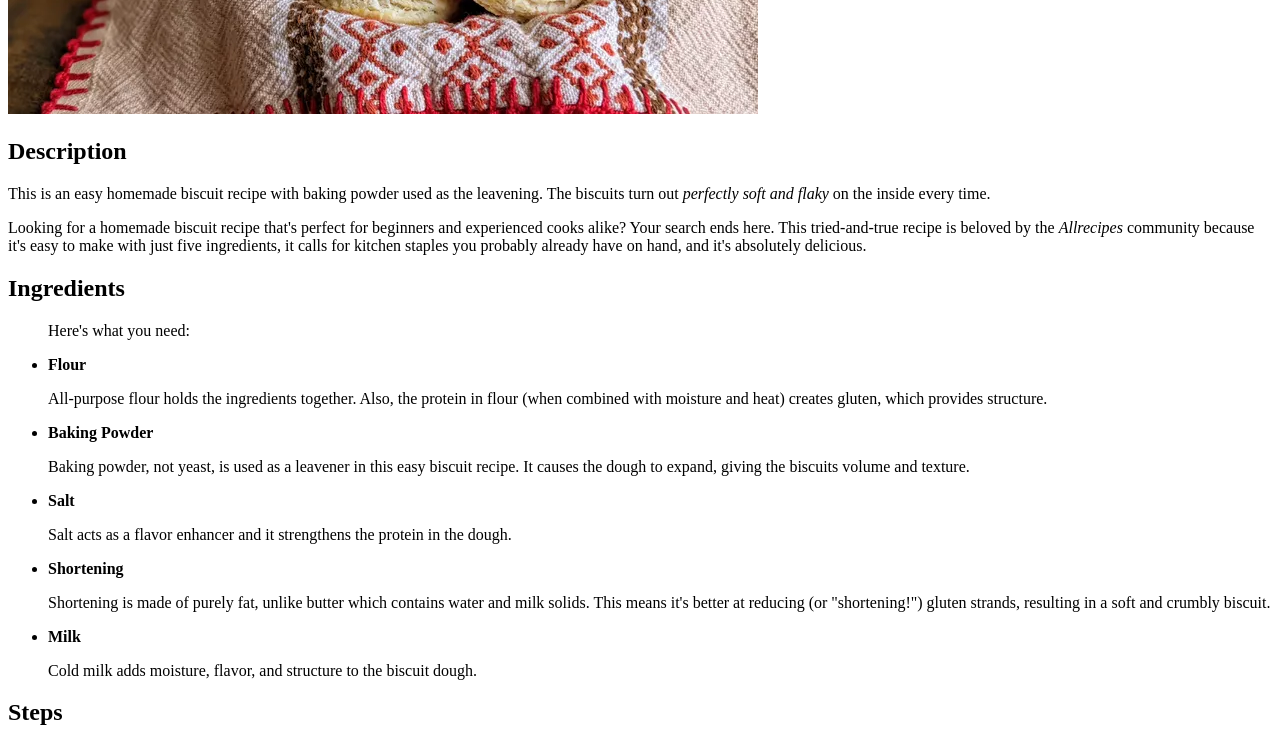
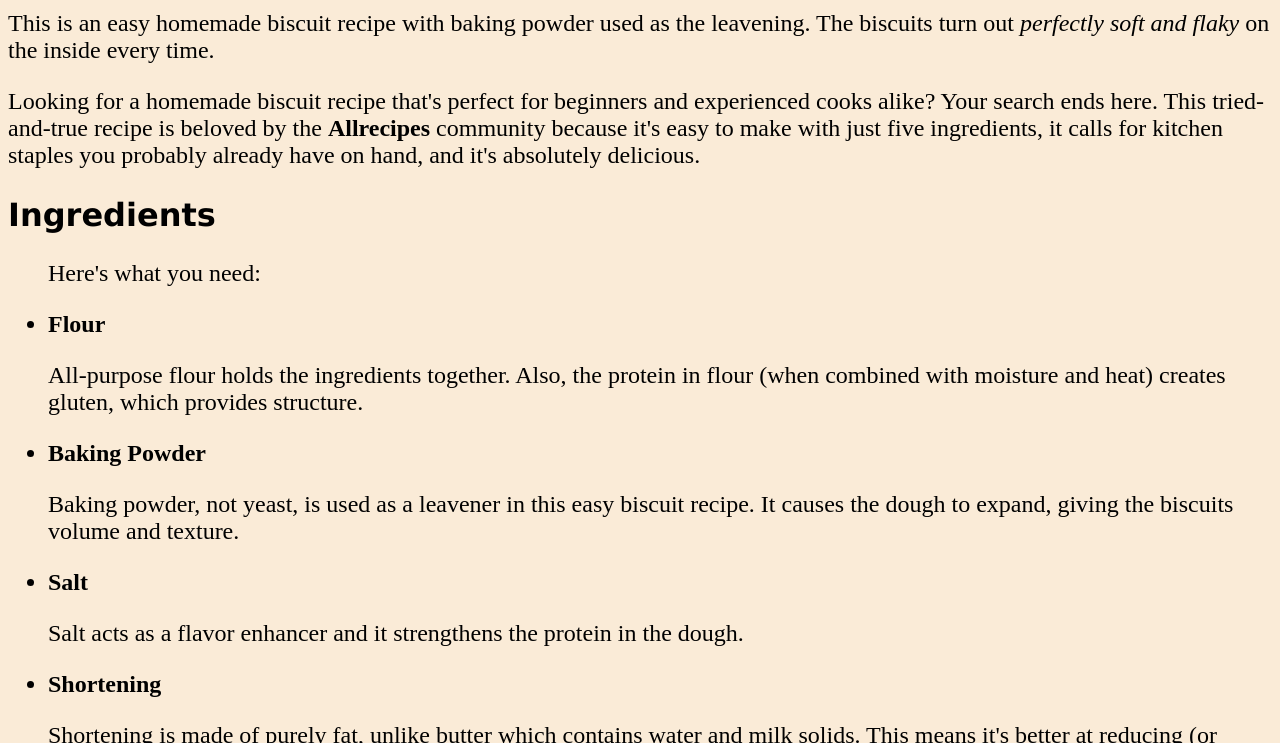
Before and after one commit to b1tnick/odin-recipes, a plain HTML site: page recipes/biscuit.html in a window 1280 px wide. Shown: the part 529-1272 px from the top of the page. Drawn offline with Linux system fonts and the light colour scheme.

Commit message:
Fix syntax & code readability

```diff
--- a/recipes/biscuit.html
+++ b/recipes/biscuit.html
@@ -1,19 +1,23 @@
 <!DOCTYPE html>
 
 <html lang="en" />
+
 <head>
   <meta charset="utf-8" />
+  <meta name="viewport" content="width=device-width initial-scale="1.0" />
+  <link rel="stylesheet" href="../style.css" />
   <title>Biscuit Recipe</title>
 </head>
 
 <body>
-  <h1>Basic Biscuit</h1>
+  <h1 class="recipe-title">Basic Biscuit</h1>
   <img
+    class="recipe-thumbnail"
     src="../images/basic-biscuit-cooked.webp"
     alt="An image of a cooked basic biscuit"
   />
 
-  <h2>Description</h2>
+  <h2 class="recipe-headers">Description</h2>
 
   <p>
     This is an easy homemade biscuit recipe with baking powder used as the
@@ -23,12 +27,12 @@
   <p>
     Looking for a homemade biscuit recipe that's perfect for beginners and
     experienced cooks alike? Your search ends here. This tried-and-true recipe
-    is beloved by the <em>Allrecipes</em> community because it's easy to make
-    with just five ingredients, it calls for kitchen staples you probably
+    is beloved by the <strong>Allrecipes</strong> community because it's easy to
+    make with just five ingredients, it calls for kitchen staples you probably
     already have on hand, and it's absolutely delicious.
   </p>
 
-  <h2>Ingredients</h2>
+  <h2 class="recipe-headers">Ingredients</h2>
 
   <ul>
     Here's what you need:
@@ -71,7 +75,7 @@
     </li>
   </ul>
 
-  <h2>Steps</h2>
+  <h2 class="recipe-headers">Steps</h2>
 
   <ol>
     How to make biscuits
@@ -101,3 +105,5 @@
     </li>
   </ol>
 </body>
+
+</html>
```
Also changed, not shown: index.html (+3 -0 lines), recipes/tik-tok-brownies.html (+14 -5 lines), style.css (line endings or trailing spaces).
